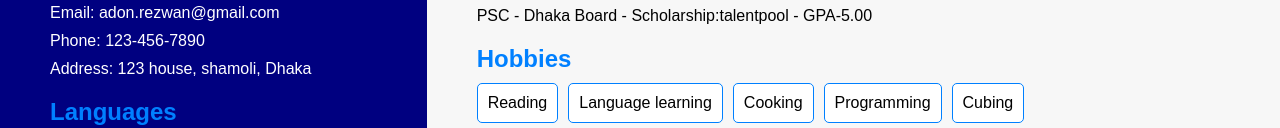
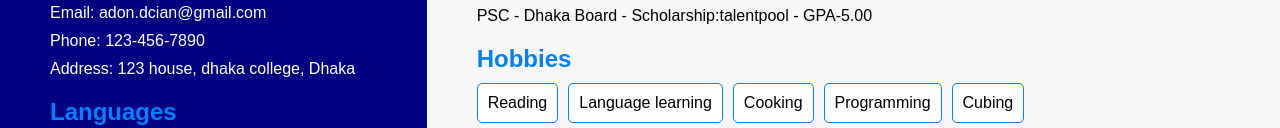
Before and after one commit to adon-rezwan/cv, a plain HTML site: page index.html in a window 1280 px wide. Shown: the part 373-501 px from the top of the page. Drawn offline with Linux system fonts and the light colour scheme.

Commit message:
Update index.html

```diff
--- a/index.html
+++ b/index.html
@@ -16,9 +16,9 @@
 						<section class="contact">
 				<h2>Contact</h2>
 				<ul>
-					<li>Email: adon.rezwan@gmail.com</li>
+					<li>Email: adon.dcian@gmail.com</li>
 					<li>Phone: 123-456-7890</li>
-					<li>Address: 123 house, shamoli, Dhaka</li>
+					<li>Address: 123 house, dhaka college, Dhaka</li>
 				</ul>
 			</section>
 
```
